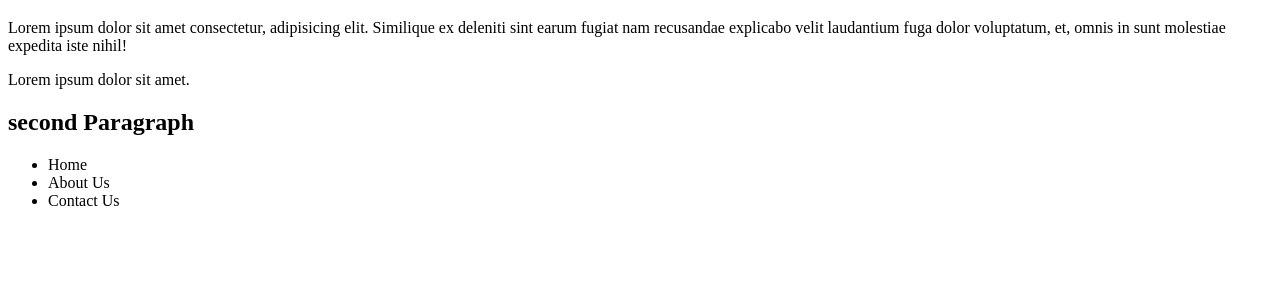
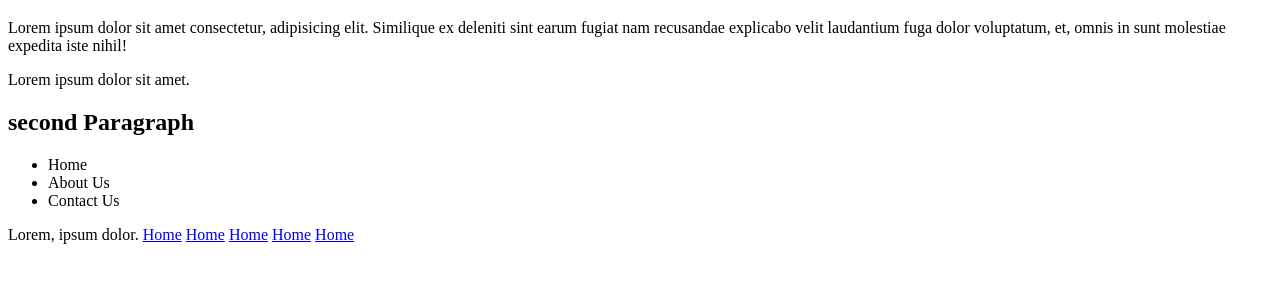
Before and after one commit to kshitizkapri/learn-git, a plain HTML site: page index.html in a window 1280 px wide. Shown: the part 61-344 px from the top of the page. Drawn offline with Linux system fonts and the light colour scheme.

Commit message:
update index file

```diff
--- a/index.html
+++ b/index.html
@@ -19,5 +19,15 @@
         <li>About Us</li>
         <li>Contact Us</li>
     </ul>
+    <main>
+      <p>
+        Lorem, ipsum dolor.
+        <a href="#">Home</a>
+        <a href="#">Home</a>
+        <a href="#">Home</a>
+        <a href="#">Home</a>
+        <a href="#">Home</a>
+      </p>
+    </main>
   </body>
 </html>
```
